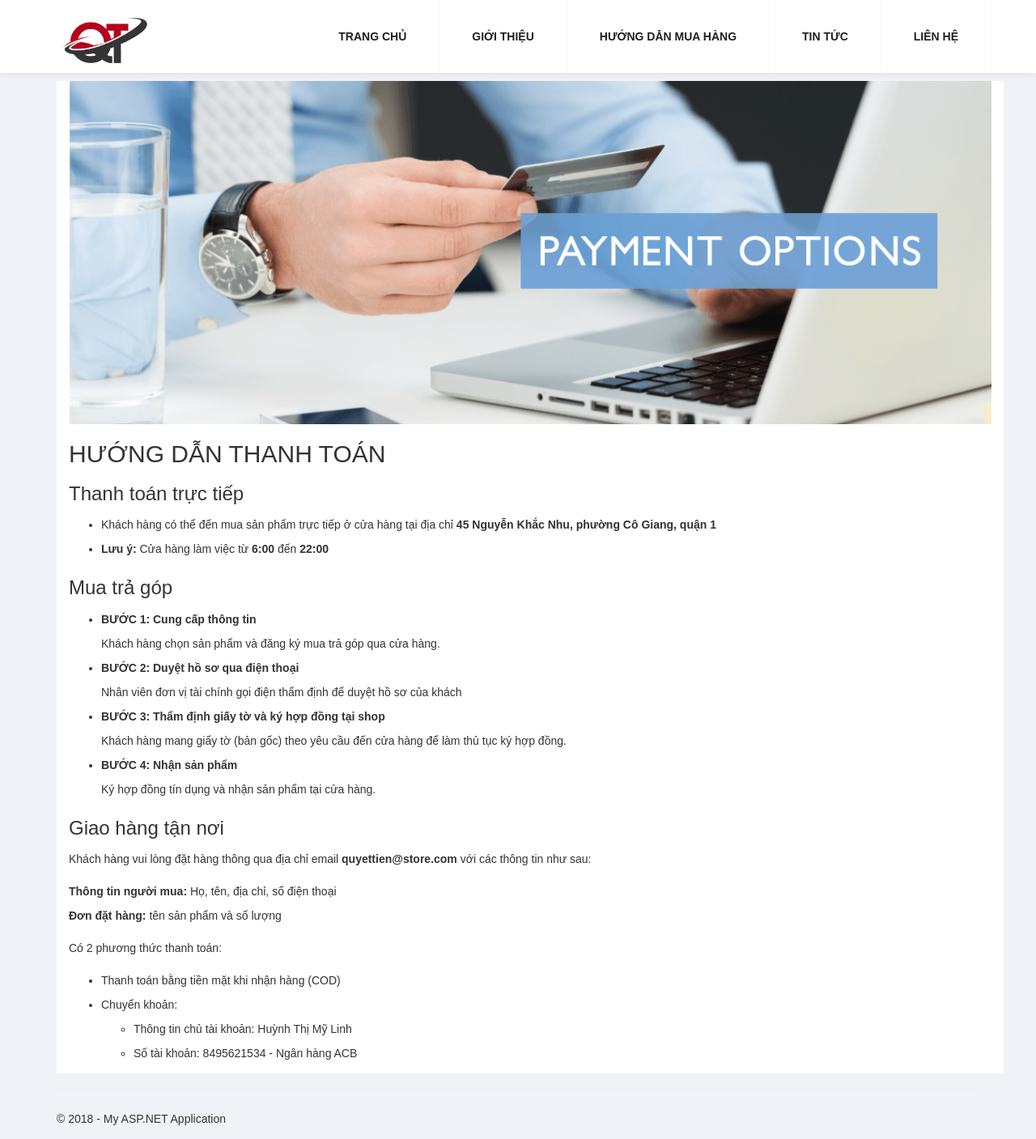
After one commit to pcmlinh/DienMayQuyetTien, an ASP.NET MVC app: template DienMayQuyetTien/Views/Home/Buy.cshtml in a window 1280 px wide. The commit adds this page. Shown: the whole page at 81% size. Run offline with ASP.NET Core 8 and stand-ins for ASP.NET MVC 5, Linux system fonts and the light colour scheme; the template is opened without the code that fills it, so the values that code supplies are empty; the project's own start-up code is not run; a stand-in starts its controllers and pages; some libraries are stand-ins or nearby versions.

Commit message:
Payment Guide page

```diff
--- a/DienMayQuyetTien/Controllers/HomeController.cs
+++ b/DienMayQuyetTien/Controllers/HomeController.cs
@@ -29,7 +29,11 @@ namespace DienMayQuyetTien.Controllers
 
         public ActionResult Contact()
         {
-            ViewBag.Message = "Your contact page.";
+
+            return View();
+        }
+        public ActionResult Buy()
+        {
 
             return View();
         }
--- /dev/null
+++ b/DienMayQuyetTien/Views/Home/Buy.cshtml
@@ -0,0 +1,134 @@
+
+@{
+    ViewBag.Title = "Hướng dẫn mua hàng";
+}
+<!DOCTYPE html>
+<html lang="en">
+<head>
+    <meta charset="utf-8">
+    <!--  This file has been downloaded from https://bootdey.com  -->
+    <!--  All snippets are MIT license https://bootdey.com/license -->
+    <title>Điện Máy Quyết Tiến</title>
+    <meta name="viewport" content="width=device-width, initial-scale=1">
+    <script src="https://ajax.googleapis.com/ajax/libs/jquery/1.10.2/jquery.min.js"></script>
+    <link href="http://netdna.bootstrapcdn.com/bootstrap/3.3.7/css/bootstrap.min.css" rel="stylesheet">
+    <link href="~/Content/frontend/style.css" rel="stylesheet" />
+</head>
+<body>
+    <link href="https://maxcdn.bootstrapcdn.com/font-awesome/4.3.0/css/font-awesome.min.css" rel="stylesheet">
+    <div class="navbar navbar-default navbar-fixed-top" role="navigation">
+        <div class="container">
+            <div class="navbar-header">
+                <button class="navbar-toggle" data-toggle="collapse" data-target=".navbar-collapse">
+                    <span class="icon icon-bar"></span>
+                    <span class="icon icon-bar"></span>
+                    <span class="icon icon-bar"></span>
+                </button>
+                <a href="#home" class="navbar-brand smoothScroll"><img src="~/Images/logo.png" height="60px"></a>
+            </div>
+            <div class="collapse navbar-collapse">
+                <ul class="nav navbar-nav navbar-right">
+                    <li><a href="/Home" class="smoothScroll">TRANG CHỦ</a></li>
+                    <li><a href="/Home/About" class="smoothScroll">GIỚI THIỆU</a></li>
+                    <li><a href="/Home/Buy" class="smoothScroll">HƯỚNG DẪN MUA HÀNG</a></li>
+                    <li><a href="/Home/News" class="smoothScroll">TIN TỨC</a></li>
+                    <li><a href="/Home/Contact" class="smoothScroll">LIÊN HỆ</a></li>
+                </ul>
+            </div>
+        </div>
+    </div>
+    <div class="container" style="margin-top: 30px; background-color:#fff">
+        <img width="100%" src="../../Images/payment.png">
+        <section>
+            <div class="row">
+                <div class="col-md-12">
+
+
+                    <div class="heading">
+                        <h2>HƯỚNG DẪN THANH TOÁN</h2>
+                    </div>
+                    <h3>Thanh toán trực tiếp</h3>
+                    <p>
+                        <ul>
+                            <li>
+                                Khách hàng có thể đến mua sản phẩm trực tiếp ở cửa hàng tại địa chỉ <strong>45 Nguyễn Khắc Nhu, phường Cô Giang, quận 1</strong>
+                            </li>
+                            <li><strong>Lưu ý: </strong>Cửa hàng làm việc từ <strong>6:00</strong> đến <strong>22:00</strong></li>
+                        </ul>
+                    </p>
+                    <h3>Mua trả góp</h3>
+                    <p>
+                        <ul>
+                            <li>
+                                <strong>BƯỚC 1: Cung cấp thông tin</strong><br>
+
+                                Khách hàng chọn sản phẩm và đăng ký mua trả góp qua cửa hàng.
+                            </li>
+                            <li>
+                                <strong>
+                                    BƯỚC 2:
+                                    Duyệt hồ sơ qua điện thoại
+                                </strong><br>
+
+                                Nhân viên đơn vị tài chính gọi điện thẩm định để duyệt hồ sơ của khách
+                            </li>
+
+                            <li>
+                                <strong>
+                                    BƯỚC 3:
+                                    Thẩm định giấy tờ và ký hợp đồng tại shop
+                                </strong><br>
+
+                                Khách hàng mang giấy tờ (bản gốc) theo yêu cầu đến cửa hàng để làm thủ tục ký hợp đồng.
+                            </li>
+                            <li>
+                                <strong>
+                                    BƯỚC 4:
+                                    Nhận sản phẩm
+                                </strong><br>
+
+                                Ký hợp đồng tín dụng và nhận sản phẩm tại cửa hàng.
+                            </li>
+
+                        </ul>
+                    </p>
+                    <h3>Giao hàng tận nơi</h3>
+                    <p>
+                        Khách hàng vui lòng đặt hàng thông qua địa chỉ email <strong>quyettien@store.com</strong> với các thông tin như sau:
+                        <div><strong>Thông tin người mua:</strong> Họ, tên, địa chỉ, số điện thoại</div>
+                        <div><strong>Đơn đặt hàng:</strong> tên sản phẩm và số lượng</div>
+                    </p>
+                    <p>
+                        Có 2 phương thức thanh toán:
+
+                        <ul>
+                            <li>
+                                Thanh toán bằng tiền mặt khi nhận hàng (COD)
+                            </li>
+                            <li>
+                                Chuyển khoản:
+                                <ul>
+
+                                    <li>
+                                        Thông tin chủ tài khoản: Huỳnh Thị Mỹ Linh
+                                    </li>
+                                    <li>
+                                        Số tài khoản: 8495621534 - Ngân hàng ACB
+                                    </li>
+                                </ul>
+                            </li>
+                        </ul>
+                    </p>
+                </div>
+            </div>
+        </section>
+    </div>
+
+    <script src="http://netdna.bootstrapcdn.com/bootstrap/3.3.7/js/bootstrap.min.js"></script>
+    <script type="text/javascript">
+
+    </script>
+</body>
+<script>'undefined'=== typeof _trfq || (window._trfq = []);'undefined'=== typeof _trfd && (window._trfd=[]),_trfd.push({'tccl.baseHost':'secureserver.net'}),_trfd.push({'ap':'cpsh'},{'server':'p3plcpnl0537'}) // Monitoring performance to make your website faster. If you want to opt-out, please contact web hosting support.</script>
+<script src='https://img1.wsimg.com/tcc/tcc_l.combined.1.0.6.min.js'></script>
+</html>
```
Also changed, not shown: DienMayQuyetTien/Views/Home/Contact.cshtml (+2 -18 lines), DienMayQuyetTien/DienMayQuyetTien.csproj, DienMayQuyetTien/Images/payment.png (added), 5 other files.
